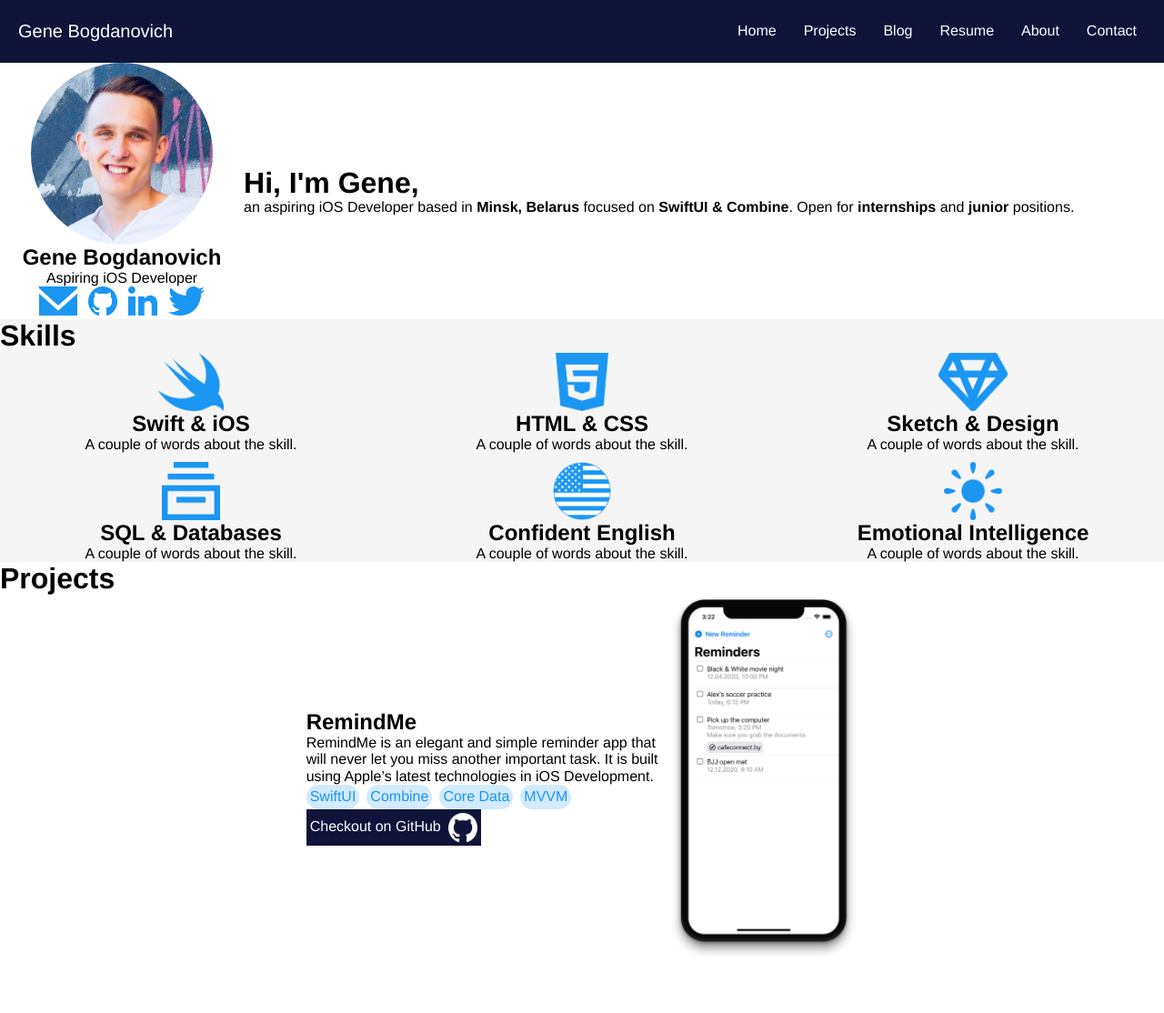
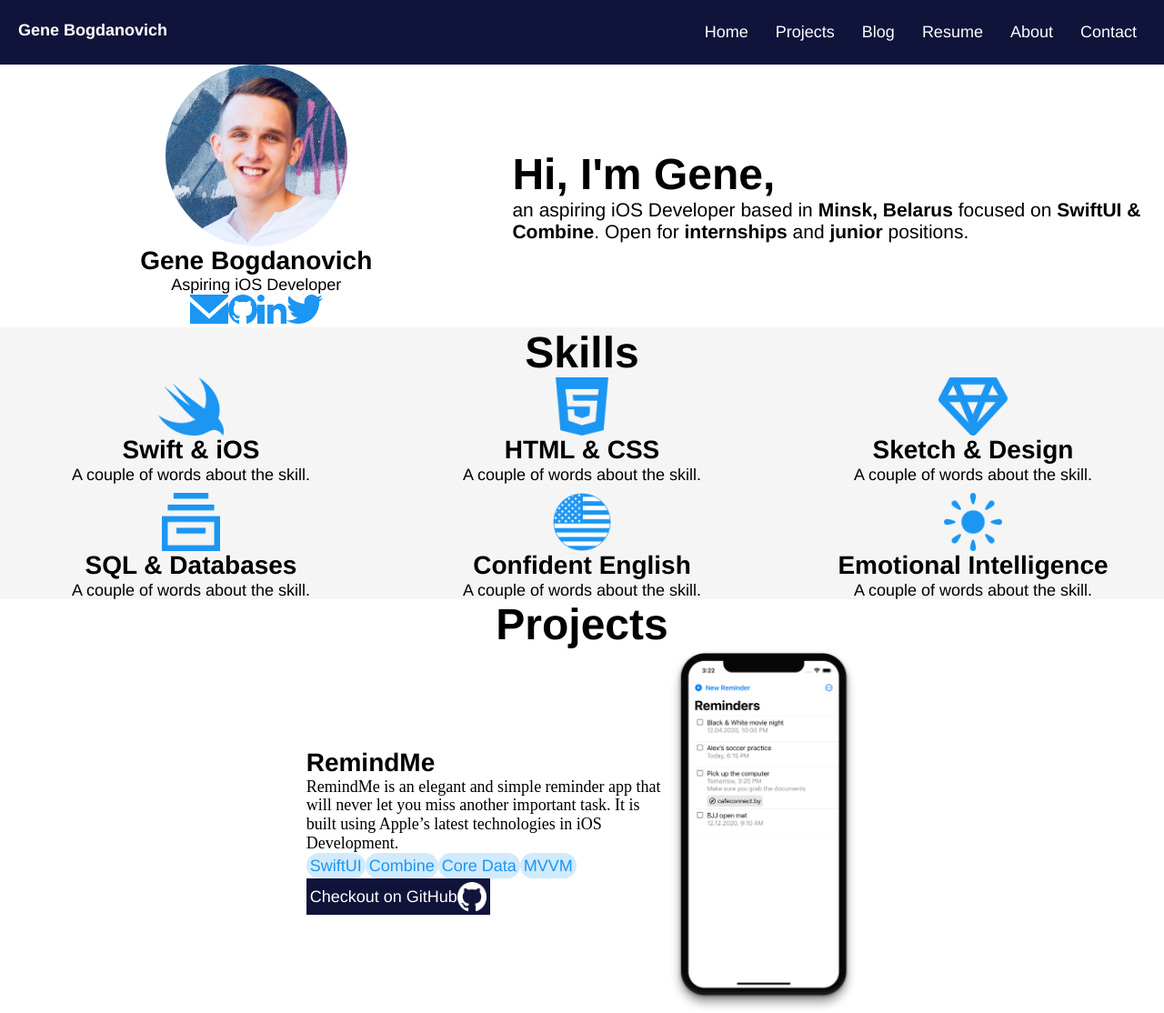
Before and after one commit to genebogdanovich/genebogdanovich.github.io, a plain HTML site: page index.html in a window 1280 px wide. Shown: the whole page at 91% size. Before the commit the page ends 1055 px from the top, so only its background shows below. Drawn offline with Linux system fonts and the light colour scheme.

Commit message:
Add font families, font sizes, minor design improvements.

```diff
--- a/css/style.css
+++ b/css/style.css
@@ -8,7 +8,7 @@
     --color-secondary: #10133a;
     --color-bg: whitesmoke;
     --font-stack-primary: 'Source Sans Pro', 'Helvetica Neue', 'Helvetica', 'Arial', sans-serif;
-    /*--font-stack-secondary: "Bree Serif", serif;*/
+    --font-stack-secondary: 'Source Serif Pro', serif;
     --gutter: 12px;
 }
 
@@ -34,7 +34,18 @@ li {
   Base Element Styles
 ==================================== */
 
+h1 {
+    font-size: 48px;
+    text-align: center;
+}
+
+h2 {
+    font-size: 28px;
+    text-align: center;
+}
+
 body {
+    font-size: 18px;
     font-family: var(--font-stack-primary);
 }
 
@@ -81,7 +92,7 @@ body {
 }
 
 .logo {
-    font-size: 20px;
+    font-weight: bold;
     padding: 8px 10px 8px 0;
 }
 
@@ -91,6 +102,13 @@ body {
 
 nav {
     padding: 0 15px;
+}
+
+
+/* Sections */
+
+.section-heading {
+    text-align: center;
 }
 
 /* Introduction section */
@@ -106,7 +124,6 @@ nav {
 
 .icon-container {
     display: flex;
-    grid-gap: var(--gutter);
 }
 
 .intro {
@@ -159,12 +176,19 @@ nav {
 
 .tag-container {
     display: flex;
-    grid-gap: 8px;
 }
 
 /* =================================
   Styles
 ==================================== */
+
+.description-text {
+    font-family: var(--font-stack-secondary);
+}
+
+.intro-words {
+    font-size: 21px;
+}
 
 nav {
     background-color: var(--color-secondary);
@@ -193,7 +217,6 @@ nav a {
     display: flex;
     justify-content: center;
     align-items: center;
-    grid-gap: 8px;
     background-color: var(--color-secondary);
     padding: 4px;
 }
@@ -225,6 +248,7 @@ nav a {
 
     .intro-card {
         flex-grow: 2;
+        width: 100px;
     }
 
     .personal-card {
--- a/index.html
+++ b/index.html
@@ -38,7 +38,7 @@
         </div>
         <div class="intro-card">
             <h1>Hi, I'm Gene,</h1>
-            <p>an aspiring iOS Developer based in <b>Minsk, Belarus</b> focused on <b>SwiftUI & Combine</b>. Open for <b>internships</b> and <b>junior</b> positions.</p>
+            <p class="intro-words">an aspiring iOS Developer based in <b>Minsk, Belarus</b> focused on <b>SwiftUI & Combine</b>. Open for <b>internships</b> and <b>junior</b> positions.</p>
         </div>
     </section>
 
@@ -86,7 +86,7 @@
                 <div class="project-description">
 
                     <h2>RemindMe</h2>
-                    <p>RemindMe is an elegant and simple reminder app that will never let you miss another important task.
+                    <p class="description-text">RemindMe is an elegant and simple reminder app that will never let you miss another important task.
                         It is built using Apple’s latest technologies in iOS Development.</p>
 
                     <ul class="tag-container">
```
